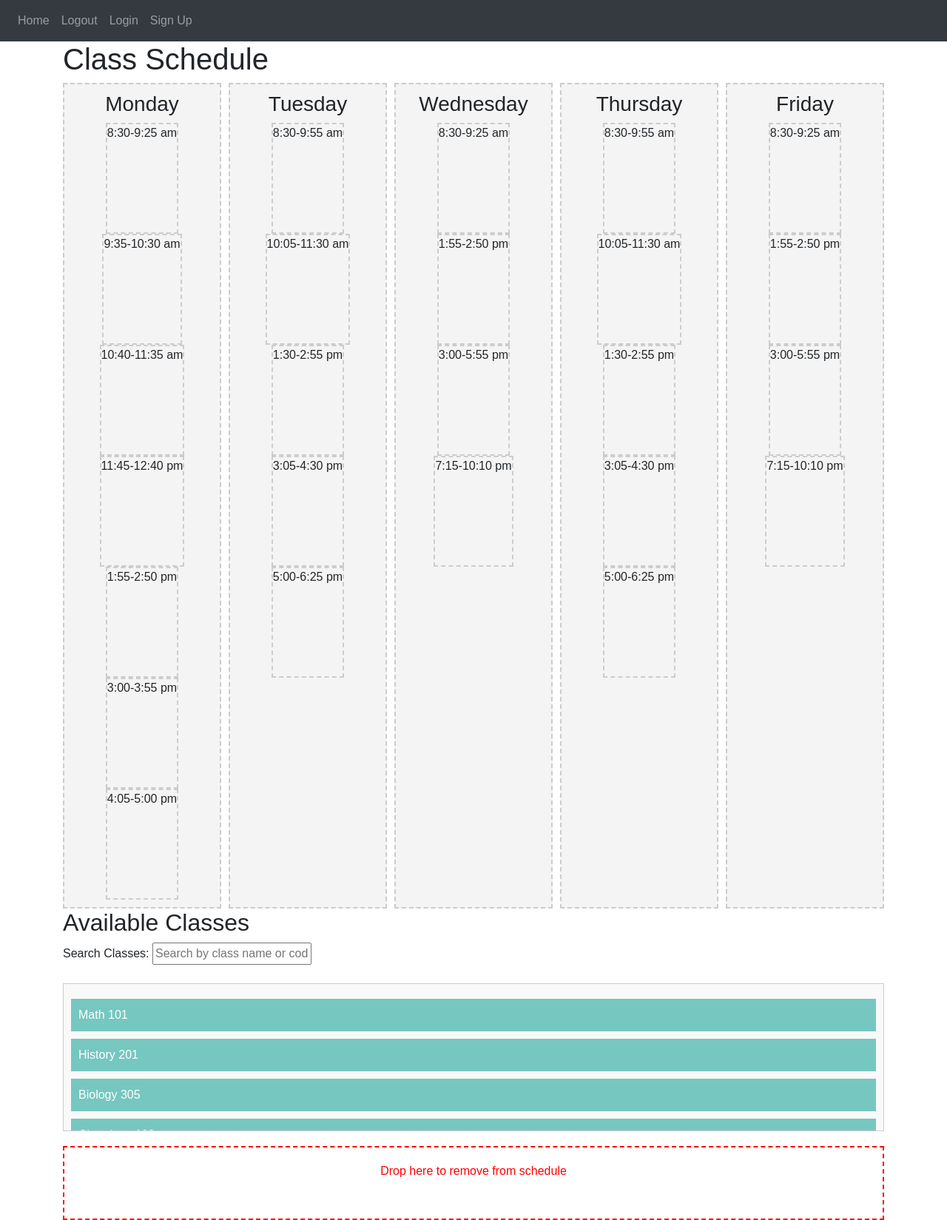
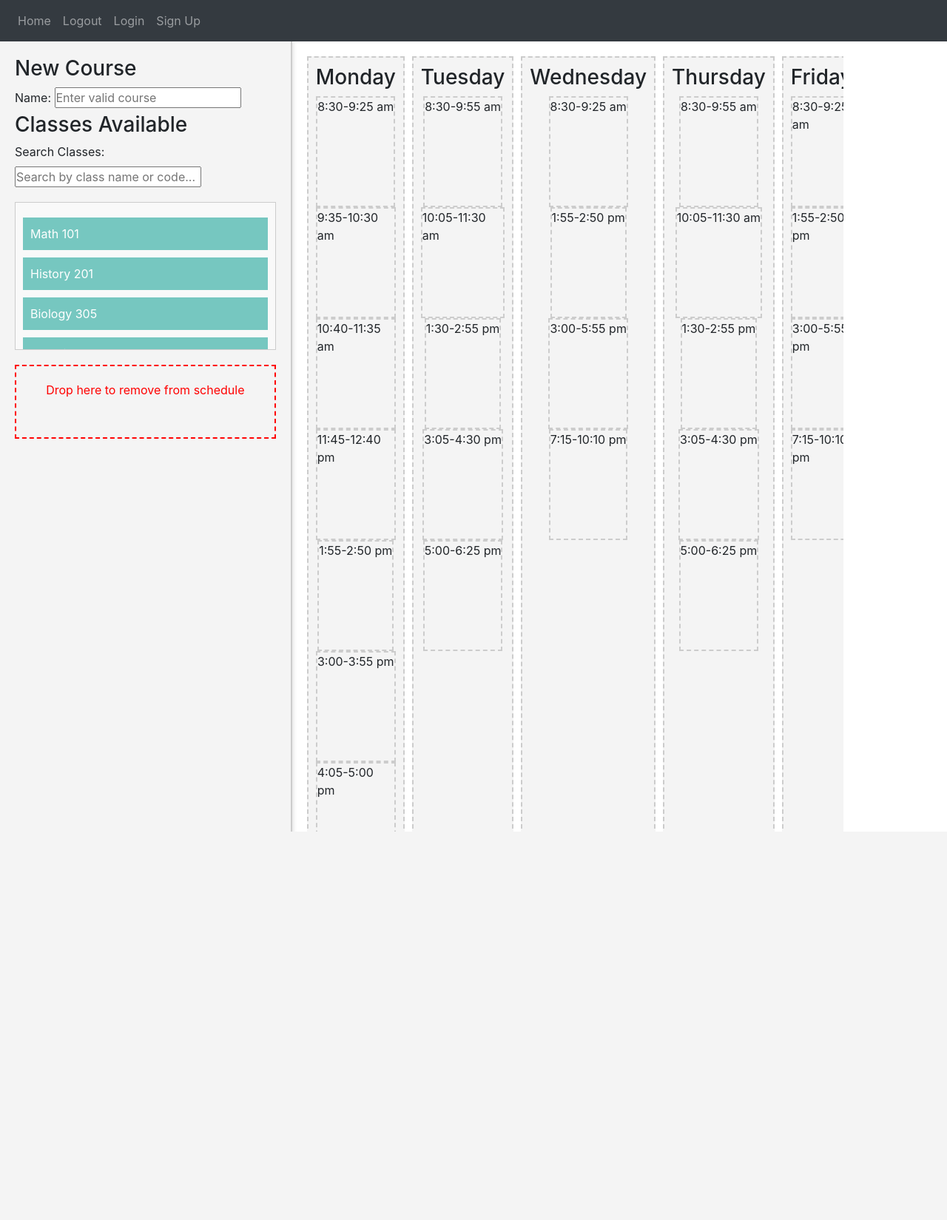
Before and after one commit to MA0610/SchedulingWebsite, a Flask app: page / in a window 1280 px wide. Shown: the whole page at 74% size. After the commit the page ends 1124 px from the top, so only its background shows below. Run offline with Flask 3, Linux system fonts and the light colour scheme; some libraries are stand-ins or nearby versions.

Commit message:
Reorganized UI.  Alignment issue encountered

```diff
--- a/templates/home.html
+++ b/templates/home.html
@@ -7,13 +7,48 @@
     <meta name="viewport" content="width=device-width, initial-scale=1.0">
     <title>Dynamic Class Schedule</title>
     <style>
-        body {
-            font-family: Arial, sans-serif;
+        * {
+            box-sizing: border-box;
+            margin: 0;
+            padding: 0;
+        }
+
+        body, html {
+            height: 100%;
+            width: 100%;
+            overflow: hidden;  /* Prevent unwanted scrolling */
+        }
+        /* Main container to manage the layout */
+        .main-container {
+            display: flex;
+            height: 100vh; /* Full-height layout */
+            width: 100%;
+        }
+
+        /* Left panel: Add Course */
+        .addCourse {
+            flex: 2; /* Take up minimal space */
+            padding: 20px;
+            border-right: 2px solid #ccc;
+            background-color: #f4f4f4;
+            min-width: 200px; /* Optional: Set a minimum width */
+            box-shadow: 2px 0 5px rgba(0, 0, 0, 0.1);
+        }
+
+        /* Right content (schedule + toolkit) */
+        .content {
+            flex: 4; /* Main content takes more space */
+            display: flex;
+            width: 100%; /* Ensure full width is used */
+            overflow: auto; /* Handle overflow gracefully */
+            padding: 20px;
+
         }
         .schedule {
             display: grid;
-            grid-template-columns: repeat(5, 1fr);
+            grid-template-columns: repeat(5, 1fr); /* Equal-width columns */
             grid-gap: 10px;
+            width: 100%; /* Ensure it stretches */
         }
         .day {
             padding: 10px;
@@ -70,13 +105,17 @@
             z-index: 1000;
             text-align: center;
         }
+        .container {
+            padding-left: 0 !important;
+            margin-left: 0 !important;
+            padding-right: 0 !important;
+            margin-right: 0 !important;
+        }
 
     </style>
 </head>
 
 <body>
-    <h1>Class Schedule</h1>
-
 
     <!-- <div class="schedule">
         <div class="day droppable" data-day="Monday">Monday</div>
@@ -86,7 +125,39 @@
         <div class="day droppable" data-day="Friday">Friday</div>
     </div> -->
 
+    <div class="main-container">
+        <div class="addCourse">
+            <h3>New Course</h3>
+            <div class="add-course">
+                <label for="add">Name:</label>
+                <input type="text" id="new-course" placeholder="Enter valid course">
+            </div>
+            <div class="days"></div>
 
+            <h3>Classes Available</h3>
+            <div class="search-container">
+                <label for="search">Search Classes:</label>
+                <input type="text" id="search" placeholder="Search by class name or code...">
+            </div>
+
+            <div class="scrollable-classes" id="available-classes">
+                <div class="class" draggable="true" data-class="Math 101">Math 101</div>
+                <div class="class" draggable="true" data-class="History 201">History 201</div>
+                <div class="class" draggable="true" data-class="Biology 305">Biology 305</div>
+                <div class="class" draggable="true" data-class="Chemistry 102">Chemistry 102</div>
+                <div class="class" draggable="true" data-class="Physics 401">Physics 401</div>
+                <div class="class" draggable="true" data-class="Art 210">Art 210</div>
+                <div class="class" draggable="true" data-class="Computer Science 101">Computer Science 101</div>
+                <div class="class" draggable="true" data-class="Statistics 202">Statistics 202</div>
+                <div class="class" draggable="true" data-class="Economics 301">Economics 301</div>
+            </div>
+
+            <div class="trash-bin droppable" id="trash-bin">
+                Drop here to remove from schedule
+            </div>
+        </div>
+
+        <div class="content">
             <div class="schedule">
                 <div class="day droppable" data-day="Monday">
                     <h3>Monday</h3>
@@ -129,29 +200,9 @@
                     <div class="time-slot droppable" data-time-slot="3">7:15-10:10 pm</div>
                 </div>
             </div>
-
-    <h2>Available Classes</h2>
-
-    <div class="search-container">
-        <label for="search">Search Classes:</label>
-        <input type="text" id="search" placeholder="Search by class name or code...">
+        </div>
     </div>
 
-    <div class="scrollable-classes" id="available-classes">
-        <div class="class" draggable="true" data-class="Math 101">Math 101</div>
-        <div class="class" draggable="true" data-class="History 201">History 201</div>
-        <div class="class" draggable="true" data-class="Biology 305">Biology 305</div>
-        <div class="class" draggable="true" data-class="Chemistry 102">Chemistry 102</div>
-        <div class="class" draggable="true" data-class="Physics 401">Physics 401</div>
-        <div class="class" draggable="true" data-class="Art 210">Art 210</div>
-        <div class="class" draggable="true" data-class="Computer Science 101">Computer Science 101</div>
-        <div class="class" draggable="true" data-class="Statistics 202">Statistics 202</div>
-        <div class="class" draggable="true" data-class="Economics 301">Economics 301</div>
-    </div>
-
-    <div class="trash-bin droppable" id="trash-bin">
-        Drop here to remove from schedule
-    </div>
 
     <script>
         // const draggables = document.querySelectorAll('.class');
```
Lines whose indentation alone changed are shown as unchanged.
